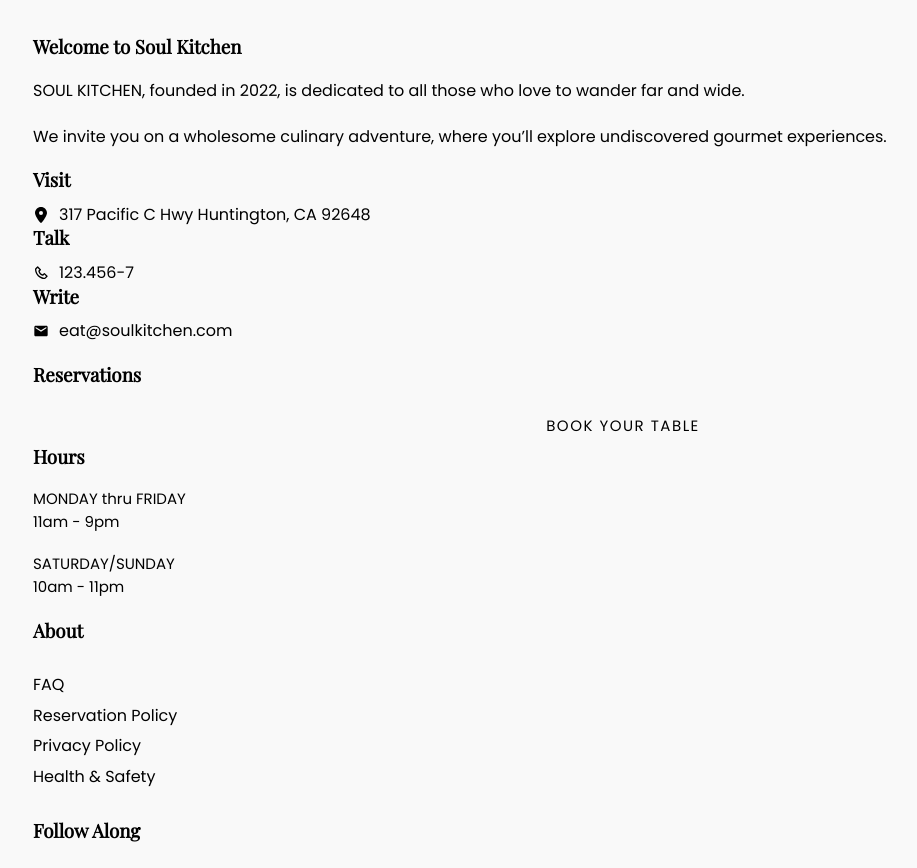
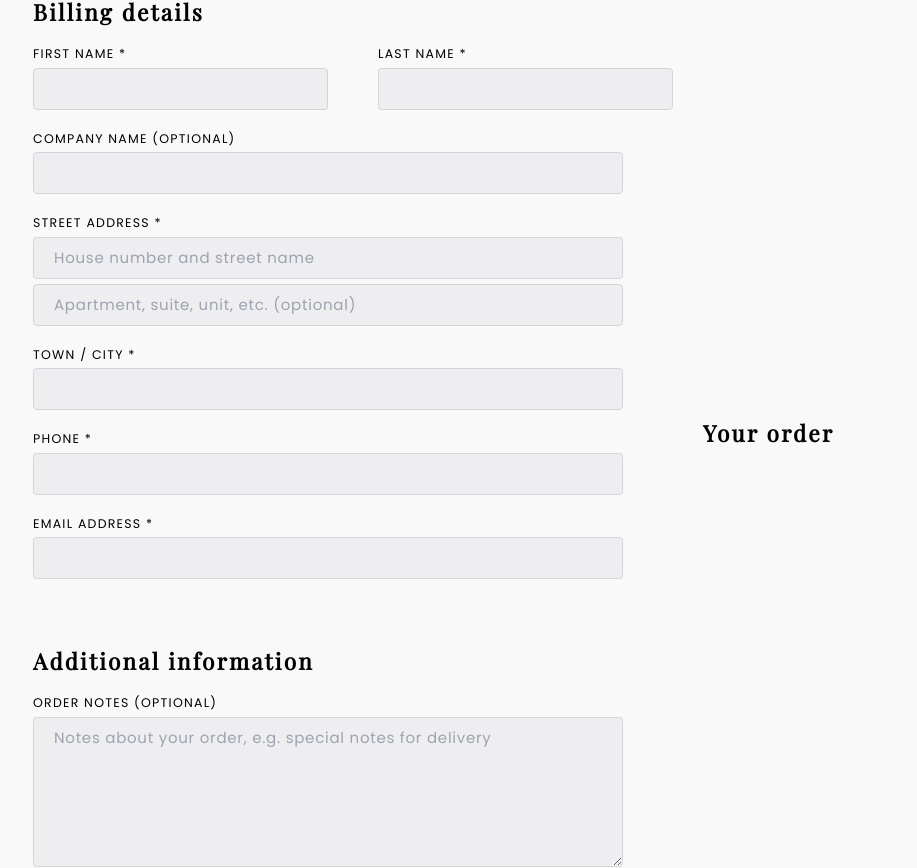
Before and after one commit to Reza-HM/soulkitchen-next, a Next.js app: page /checkout in a window 1280 px wide. Shown: the part 1079-1947 px from the top of the page, without its empty margins (17-934 px from the left). Built offline with nearby package versions, Linux system fonts and the light colour scheme.

Commit message:
coded the form of the checkout page

```diff
--- a/pages/checkout/index.tsx
+++ b/pages/checkout/index.tsx
@@ -5,7 +5,7 @@ const Checkout = () => {
   return (
     <div className="container p-20">
       <h1 className="tracking-widest text-7xl font-bold text-center mb-20">
-        Cart
+        Checkout
       </h1>
       <div className="">
         <div className="w-full bg-zinc-200 text-zinc-700 dark:bg-zinc-700 dark:text-zinc-200 flex flex-col gap-8 p-12 rounded-md">
@@ -36,7 +36,113 @@ const Checkout = () => {
             APPLY COUPON
           </button>
         </div>
-        <div className="">d</div>
+      </div>
+      <div className="flex items-center flex-wrap justify-between mt-16 gap-8 md:gap-32">
+        <div className="w-full md:w-1/2 md:flex-1">
+          <div className="flex flex-col gap-8">
+            <h2 className="font-PlayfairDisplay text-4xl font-semibold tracking-widest">
+              Billing details
+            </h2>
+            <form
+              action=""
+              className="flex
+            flex-col gap-8"
+            >
+              <div className="flex items-center justify-between gap-20">
+                <div className="flex flex-col gap-2 w-full md:w-1/2 md:flex-1">
+                  <label htmlFor="" className="text-xl tracking-widest">
+                    FIRST NAME *
+                  </label>
+                  <input
+                    type="text"
+                    className="py-4 px-8 text-2xl tracking-wider bg-zinc-200/50 border border-zinc-300 rounded-md"
+                  />
+                </div>
+                <div className="flex flex-col gap-2 w-full md:w-1/2 md:flex-1">
+                  <label htmlFor="" className="text-xl tracking-widest">
+                    LAST NAME *
+                  </label>
+                  <input
+                    type="text"
+                    className="py-4 px-8 text-2xl tracking-wider bg-zinc-200/50 border border-zinc-300 rounded-md"
+                  />
+                </div>
+              </div>
+              <div className="flex flex-col gap-2 w-full">
+                <label htmlFor="" className="text-xl tracking-widest">
+                  COMPANY NAME (OPTIONAL)
+                </label>
+                <input
+                  type="text"
+                  className="py-4 px-8 text-2xl tracking-wider bg-zinc-200/50 border border-zinc-300 rounded-md"
+                />
+              </div>
+              <div className="flex flex-col gap-2 w-full">
+                <label htmlFor="" className="text-xl tracking-widest">
+                  STREET ADDRESS *
+                </label>
+                <input
+                  type="text"
+                  className="py-4 px-8 text-2xl tracking-wider bg-zinc-200/50 border border-zinc-300 rounded-md"
+                  placeholder="House number and street name"
+                />
+                <input
+                  type="text"
+                  className="py-4 px-8 text-2xl tracking-wider bg-zinc-200/50 border border-zinc-300 rounded-md"
+                  placeholder="Apartment, suite, unit, etc. (optional)"
+                />
+              </div>
+              <div className="flex flex-col gap-2 w-full">
+                <label htmlFor="" className="text-xl tracking-widest">
+                  TOWN / CITY *
+                </label>
+                <input
+                  type="text"
+                  className="py-4 px-8 text-2xl tracking-wider bg-zinc-200/50 border border-zinc-300 rounded-md"
+                />
+              </div>
+              <div className="flex flex-col gap-2 w-full">
+                <label htmlFor="" className="text-xl tracking-widest">
+                  PHONE *
+                </label>
+                <input
+                  type="text"
+                  className="py-4 px-8 text-2xl tracking-wider bg-zinc-200/50 border border-zinc-300 rounded-md"
+                />
+              </div>
+              <div className="flex flex-col gap-2 w-full">
+                <label htmlFor="" className="text-xl tracking-widest">
+                  EMAIL ADDRESS *
+                </label>
+                <input
+                  type="email"
+                  className="py-4 px-8 text-2xl tracking-wider bg-zinc-200/50 border border-zinc-300 rounded-md"
+                />
+              </div>
+              <div className="flex flex-col gap-8 w-full mt-20">
+                <h2 className="font-PlayfairDisplay text-4xl font-semibold tracking-widest">
+                  Additional information
+                </h2>
+                <div className="flex flex-col gap-2 w-full">
+                  <label htmlFor="" className="text-xl tracking-widest">
+                    ORDER NOTES (OPTIONAL)
+                  </label>
+                  <textarea
+                    placeholder="Notes about your order, e.g. special notes for delivery"
+                    className="py-4 px-8 text-2xl tracking-wider bg-zinc-200/50 border border-zinc-300 rounded-md min-h-60"
+                  ></textarea>
+                </div>
+              </div>
+            </form>
+          </div>
+        </div>
+        <div className="w-full md:w-1/2 md:flex-1">
+          <div className="flex flex-col gap-8">
+            <h2 className="font-PlayfairDisplay text-4xl font-semibold tracking-widest">
+              Your order
+            </h2>
+          </div>
+        </div>
       </div>
     </div>
   );
```
